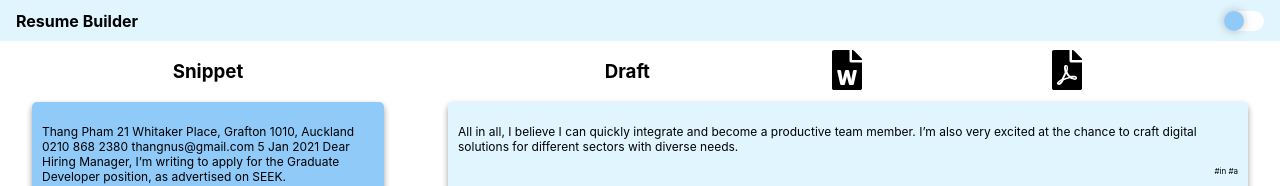
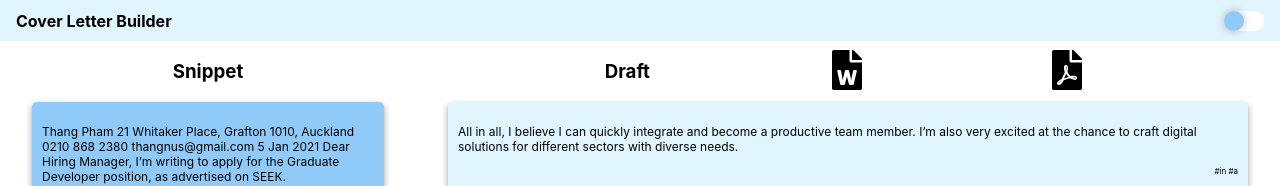
Before and after one commit to thangpham7793/resume-builder, a React (Create React App) app: page / in a window 1280 px wide. Shown: the top 186 px of the page. Built offline with nearby package versions, Linux system fonts and the light colour scheme.

Commit message:
Add README & Update App Header

```diff
--- a/src/components/Header/Header.tsx
+++ b/src/components/Header/Header.tsx
@@ -23,7 +23,7 @@ export const Header = () => {
   const { theme } = useTheme();
   return (
     <HeaderWrapper th={theme}>
-      <TitleWrapper th={theme}>Resume Builder</TitleWrapper>
+      <TitleWrapper th={theme}>Cover Letter Builder</TitleWrapper>
       <ThemeToggle />
     </HeaderWrapper>
   );
```
Also changed, not shown: 2 other files (tests, documents, lock files or other folders).
